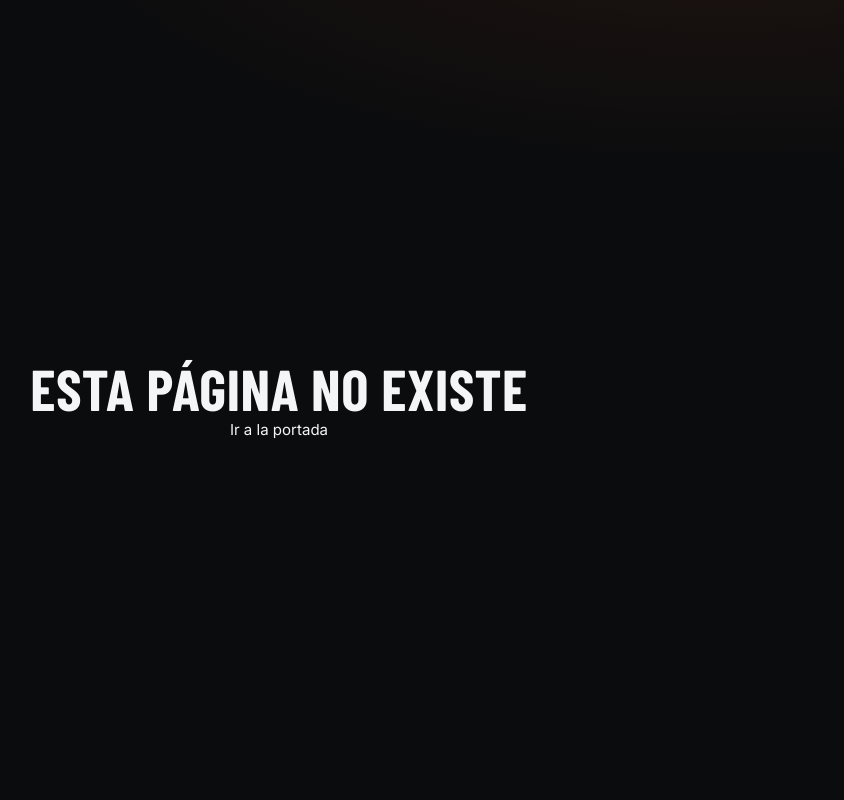
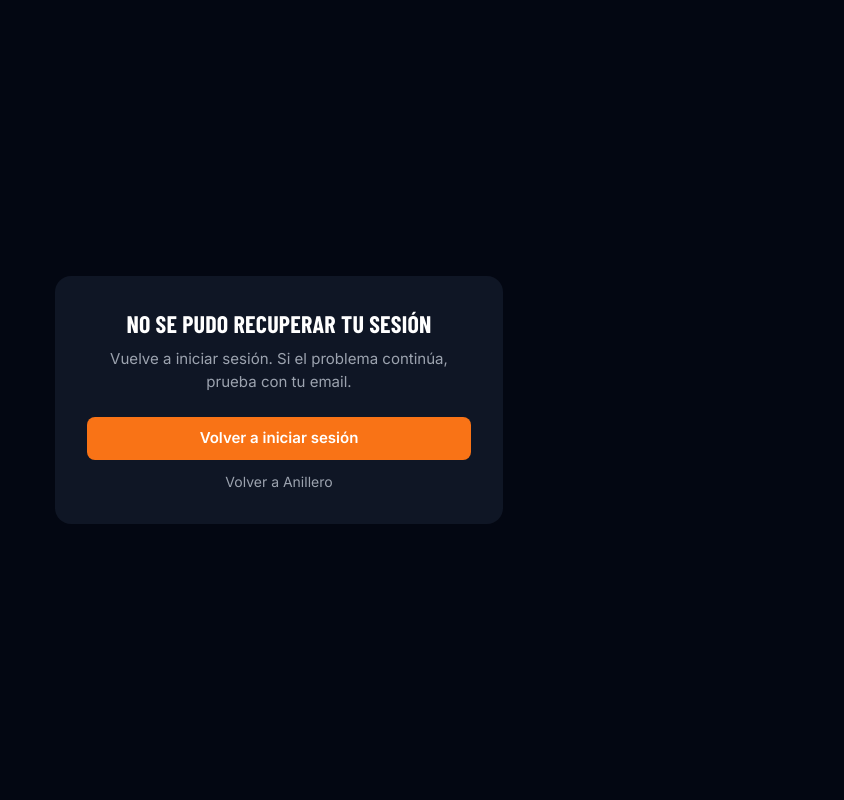
Before and after one commit to polb1/Copero-NBA, a React (Vite) app: page /auth/callback in a window 1280 px wide. Shown: the top 800 px of the page, without its empty margins (361-1205 px from the left). Built offline with nearby package versions, Linux system fonts and the light colour scheme; no server answers; a web font is replaced by a local one.

Commit message:
fix: handle Google auth return route

```diff
--- a/src/App.tsx
+++ b/src/App.tsx
@@ -28,6 +28,7 @@ const RegisterPage = lazy(() => import('./screens/Auth/RegisterPage').then(m =>
 const ForgotPasswordPage = lazy(() => import('./screens/Auth/ForgotPasswordPage').then(m => ({ default: m.ForgotPasswordPage })));
 const ResetPasswordPage = lazy(() => import('./screens/Auth/ResetPasswordPage').then(m => ({ default: m.ResetPasswordPage })));
 const VerifyEmailPage = lazy(() => import('./screens/Auth/VerifyEmailPage').then(m => ({ default: m.VerifyEmailPage })));
+const AuthCallbackPage = lazy(() => import('./screens/Auth/AuthCallbackPage').then(m => ({ default: m.AuthCallbackPage })));
 const ProfilePage = lazy(() => import('./screens/Auth/ProfilePageWrapper').then(m => ({ default: m.ProfilePageWrapper })));
 
 function ScrollTop() {
@@ -80,6 +81,7 @@ export function App() {
               <Route path="/calendario" element={<HubLayout><Calendario /></HubLayout>} />
               <Route path="/estadisticas" element={<HubLayout><Estadisticas /></HubLayout>} />
               <Route path="/auth/login" element={<LoginPage />} />
+              <Route path="/auth/callback" element={<AuthCallbackPage />} />
               <Route path="/auth/register" element={<RegisterPage />} />
               <Route path="/auth/forgot-password" element={<ForgotPasswordPage />} />
               <Route path="/auth/reset-password" element={<ResetPasswordPage />} />
--- /dev/null
+++ b/src/screens/Auth/AuthCallbackPage.tsx
@@ -0,0 +1,50 @@
+'use client';
+
+import { useEffect, useState } from 'react';
+import { Link, useNavigate } from 'react-router-dom';
+import { useAuth } from './AuthContext';
+
+export function AuthCallbackPage() {
+  const { user, isLoading, refreshSession } = useAuth();
+  const navigate = useNavigate();
+  const [sessionChecked, setSessionChecked] = useState(false);
+
+  useEffect(() => {
+    let active = true;
+    void refreshSession().finally(() => {
+      if (active) setSessionChecked(true);
+    });
+    return () => { active = false; };
+  }, [refreshSession]);
+
+  useEffect(() => {
+    if (user) navigate('/perfil', { replace: true });
+  }, [user, navigate]);
+
+  return (
+    <main className="min-h-screen bg-gray-950 flex items-center justify-center p-4">
+      <section className="w-full max-w-md rounded-2xl border border-gray-700 bg-gray-900/90 p-8 text-center">
+        {isLoading || !sessionChecked ? (
+          <>
+            <div className="busy mx-auto mb-5" role="status" aria-live="polite"><div className="ball" /></div>
+            <h1 className="text-2xl font-bold text-white mb-2">Comprobando tu sesión</h1>
+            <p className="text-gray-400">Estamos terminando el inicio de sesión con Google.</p>
+          </>
+        ) : (
+          <>
+            <h1 className="text-2xl font-bold text-white mb-2">No se pudo recuperar tu sesión</h1>
+            <p className="text-gray-400 mb-6">Vuelve a iniciar sesión. Si el problema continúa, prueba con tu email.</p>
+            <div className="flex flex-col gap-3">
+              <Link to="/auth/login" className="rounded-lg bg-orange-500 px-4 py-2.5 font-semibold text-white transition-colors hover:bg-orange-600">
+                Volver a iniciar sesión
+              </Link>
+              <Link to="/" className="text-sm text-gray-400 transition-colors hover:text-white">
+                Volver a Anillero
+              </Link>
+            </div>
+          </>
+        )}
+      </section>
+    </main>
+  );
+}
```
